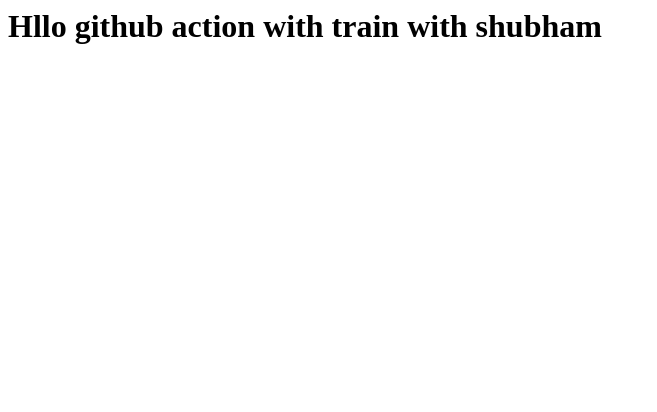
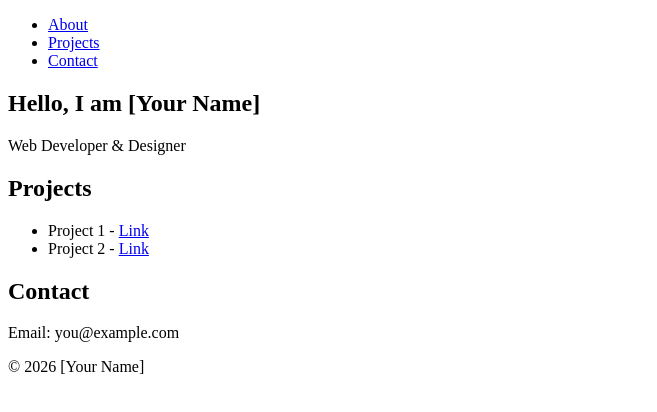
Before and after one commit to praveenintune81-design/GitHub-Action-Zero-to-hero, a plain HTML site: page index.html in a window 1280 px wide. Shown: the whole page, without its empty margins (0-657 px from the left). Drawn offline with Linux system fonts and the light colour scheme.

Commit message:
Update index.html

```diff
--- a/index.html
+++ b/index.html
@@ -1 +1,36 @@
-<h1> Hllo github action with train with shubham <h1>
+<!DOCTYPE html>
+<html lang="en">
+<head>
+    <meta charset="UTF-8">
+    <title>Portfolio of [Your Name]</title>
+</head>
+<body>
+    <header>
+        <nav>
+            <ul>
+                <li><a href="#about">About</a></li>
+                <li><a href="#projects">Projects</a></li>
+                <li><a href="#contact">Contact</a></li>
+            </ul>
+        </nav>
+    </header>
+    <main>
+        <section id="about">
+            <h1>Hello, I am [Your Name]</h1>
+            <p>Web Developer & Designer</p>
+        </section>
+        <section id="projects">
+            <h2>Projects</h2>
+            <ul>
+                <li>Project 1 - <a href="#">Link</a></li>
+                <li>Project 2 - <a href="#">Link</a></li>
+            </ul>
+        </section>
+        <section id="contact">
+            <h2>Contact</h2>
+            <p>Email: you@example.com</p>
+        </section>
+    </main>
+    <footer><p>&copy; 2026 [Your Name]</p></footer>
+</body>
+</html>
```
